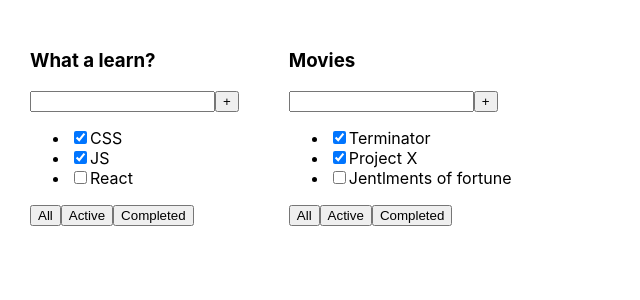
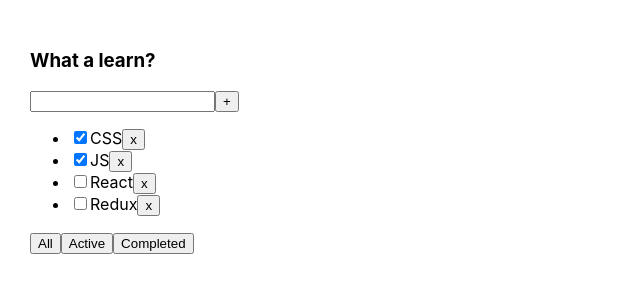
Before and after one commit to superiority/TodoList, a React (Create React App) app: page / in a window 1280 px wide. Shown: the top 300 px of the page, without its empty margins (0-640 px from the left). Built offline with nearby package versions, Linux system fonts and the light colour scheme.

Commit message:
update ver 0.2

```diff
--- a/src/App.tsx
+++ b/src/App.tsx
@@ -4,22 +4,27 @@
 
 function App() {
 
-    let tasks1: Array<TaskType> = [
-        { id: 1, title: "CSS", isDone: true },
-        { id: 2, title: "JS", isDone: true },
-        { id: 3, title: "React", isDone: false },
+    let tasks: Array<TaskType> = [
+        {id: 1, title: "CSS", isDone: true},
+        {id: 2, title: "JS", isDone: true},
+        {id: 3, title: "React", isDone: false},
+        {id: 4, title: "Redux", isDone: false},
     ]
+    function removeTask(id: number) {
+        tasks = tasks.filter((t) => {
+            debugger
+            return t.id !== id
 
-    let tasks2: Array<TaskType> = [
-        { id: 1, title: "Terminator", isDone: true },
-        { id: 2, title: "Project X", isDone: true },
-        { id: 3, title: "Jentlments of fortune", isDone: false },
-    ]
+        })
+    }
 
     return (
         <div className="App">
-            <Todolist title="What a learn?" tasks={tasks1}/>
-            <Todolist title="Movies" tasks={tasks2}/>
+            <Todolist
+                title="What a learn?"
+                tasks={tasks}
+                removeTasks={removeTask}
+            />
 
 
         </div>
--- a/src/components/Todolist.tsx
+++ b/src/components/Todolist.tsx
@@ -10,6 +10,7 @@
 type PropsType = {
     title: string;
     tasks: Array<TaskType>
+    removeTasks: Function
 }
 
 export const Todolist = (props: PropsType) => {
@@ -22,9 +23,17 @@
                 <button>+</button>
             </div>
             <ul>
-                <li><input type="checkbox" checked={props.tasks[0].isDone} /><span>{props.tasks[0].title}</span></li>
-                <li><input type="checkbox" checked={props.tasks[1].isDone}/><span>{props.tasks[1].title}</span></li>
-                <li><input type="checkbox" checked={props.tasks[2].isDone}/><span>{props.tasks[2].title}</span></li>
+                {
+                    props.tasks.map((t) => {
+                        return (
+                            <li>
+                                <input type="checkbox" checked={t.isDone}/>
+                                <span>{t.title}</span>
+                                <button onClick={ () => { props.removeTasks(t.id) } }>x</button>
+                            </li>
+                        )
+                    })
+                }
             </ul>
             <div>
                 <button>All</button>
```
